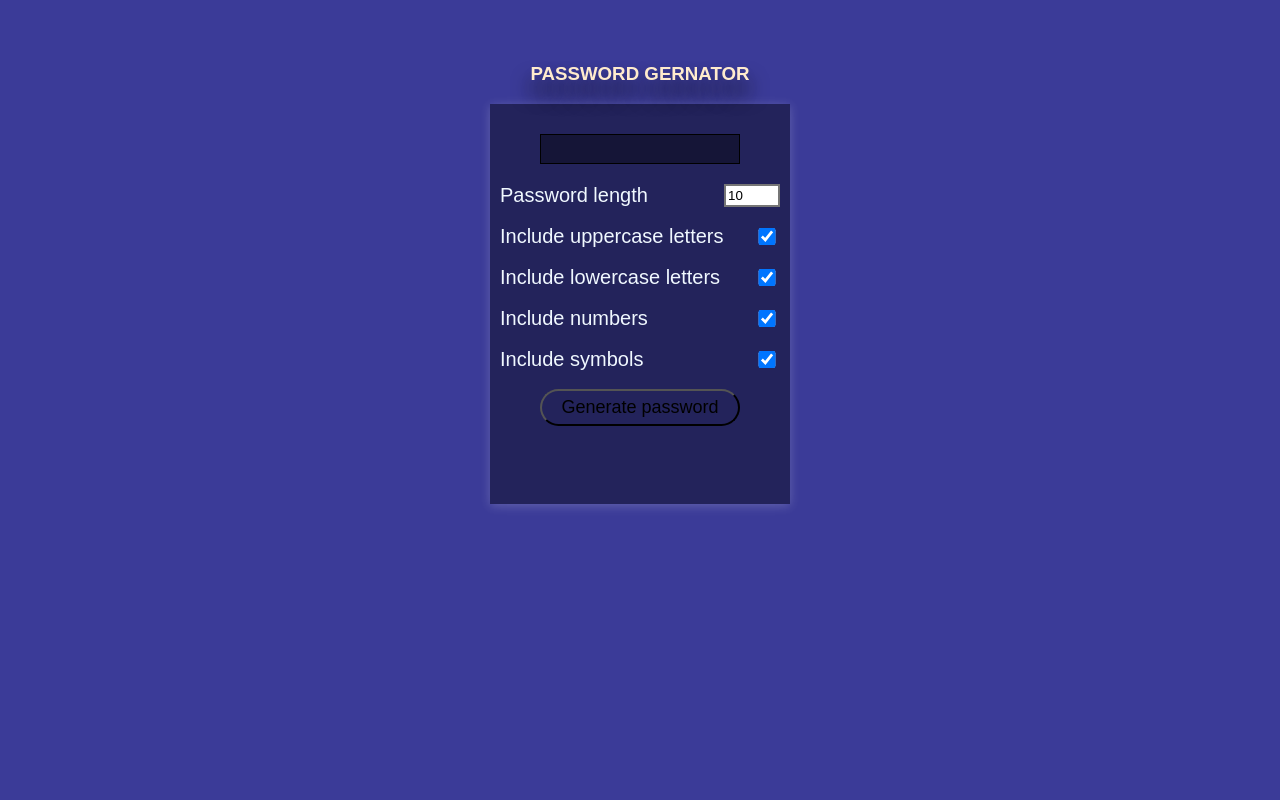
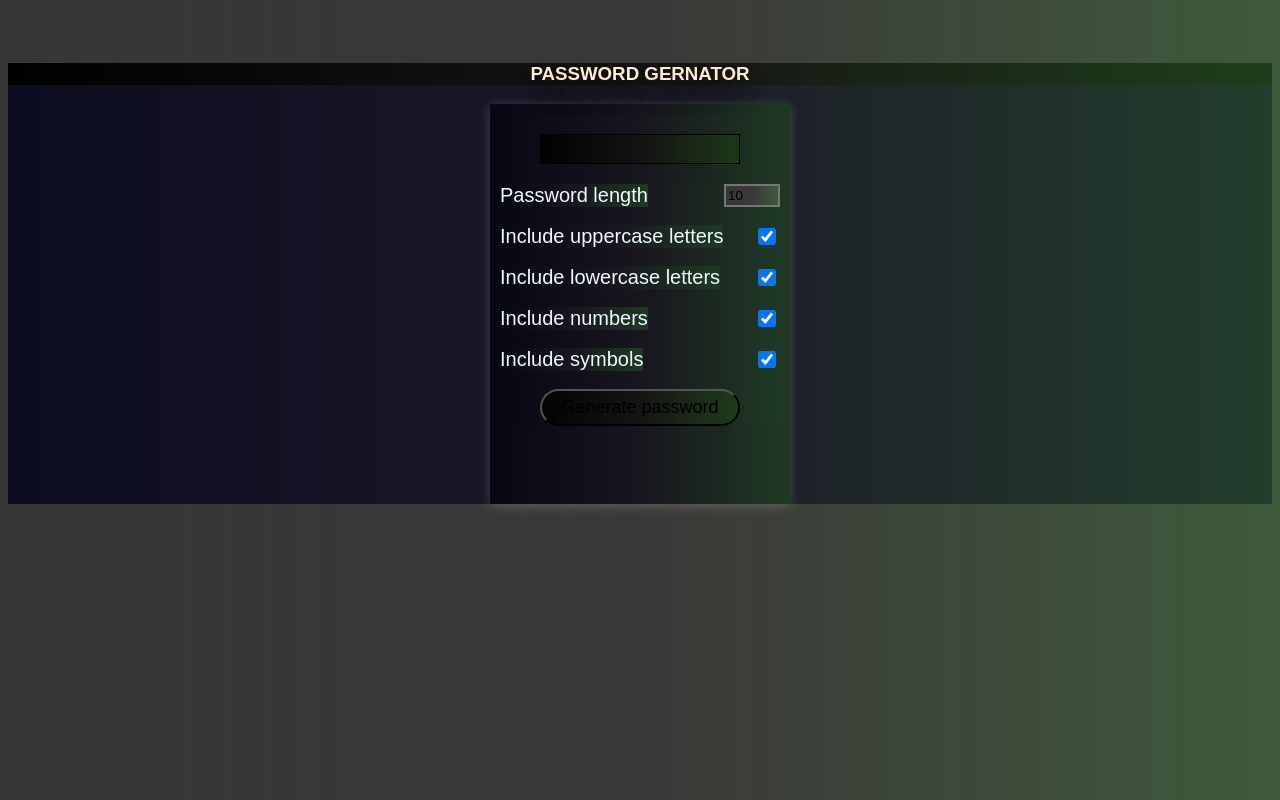
Before and after one commit to Priyansh7999/PASSWORD_GENERATOR, a plain HTML site: page index.html in a window 1280 px wide. Drawn offline with Linux system fonts and the light colour scheme; a web font is replaced by a local one.

Commit message:
Update style.css

```diff
--- a/style.css
+++ b/style.css
@@ -1,6 +1,6 @@
 @import url('https://fonts.googleapis.com/css?family=Muli&display=swap');
 *{
-    background-color: #3B3B98;
+    background: linear-gradient(90deg, rgba(0,0,0,0.7847732843137255) 0%, rgba(22,19,19,0.8435968137254902) 50%, rgba(30,62,26,0.8548012955182073) 100%);
     box-sizing: border-box;
     font-family: 'Muli', sans-serif;
 }
```
